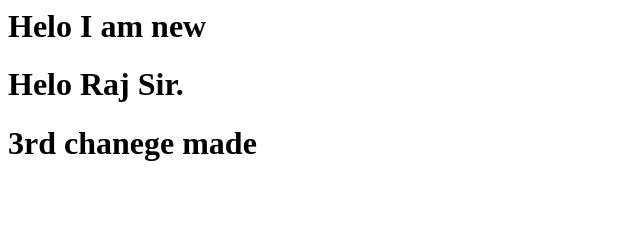
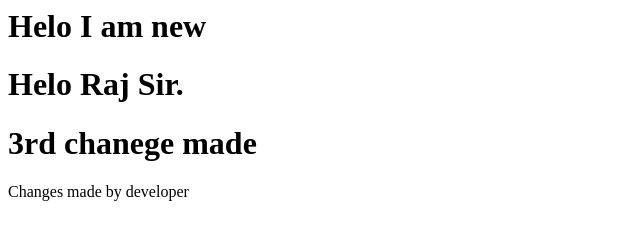
Before and after one commit to ErRajKumar/learning, a plain HTML site: page index.html in a window 1280 px wide. Shown: the whole page, without its empty margins (0-640 px from the left). Drawn offline with Linux system fonts and the light colour scheme.

Commit message:
second change made

```diff
--- a/index.html
+++ b/index.html
@@ -3,3 +3,7 @@
 <h1>Helo Raj Sir.</h1>
 
 <h1>3rd chanege made</h1>
+
+
+
+<p>Changes made by developer</p>
```
